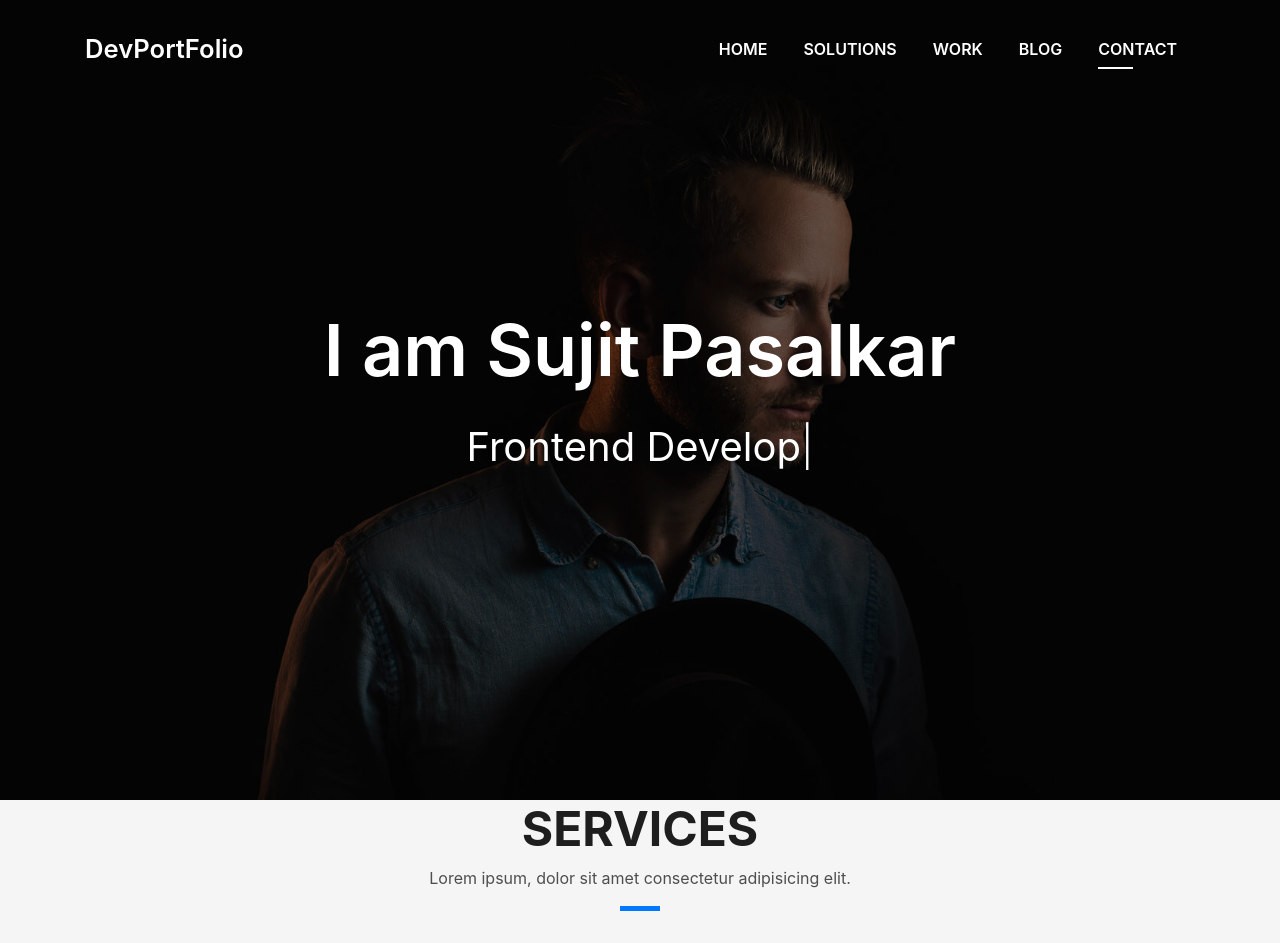
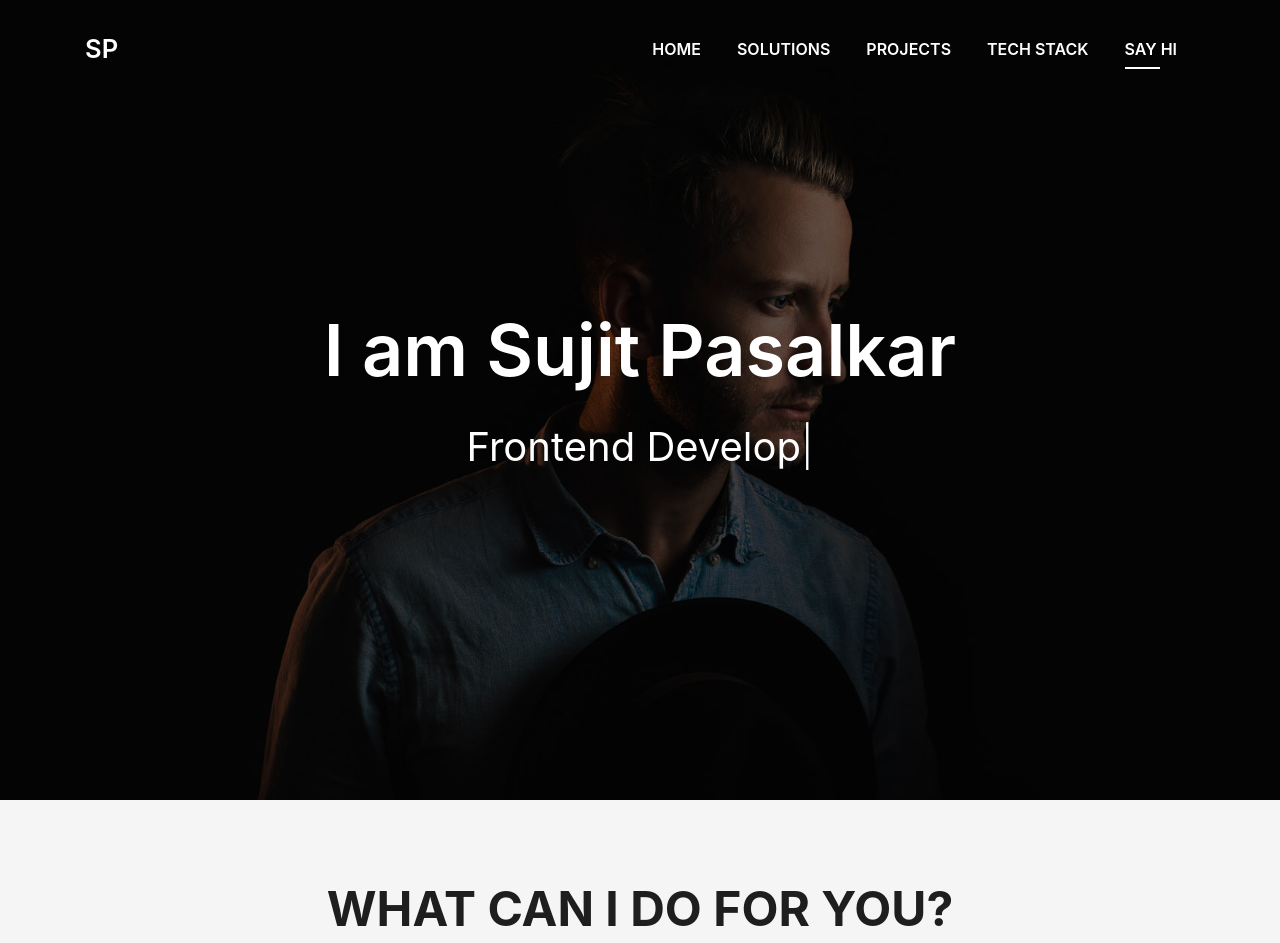
Before and after one commit to SujitP75/sujit_pasalkar.github.io, a plain HTML site: page index.html in a window 1280 px wide. Shown: the top 943 px of the page. Drawn offline with Linux system fonts and the light colour scheme; files whose address does not match are found by name.

Commit message:
2 small changes

```diff
--- a/index.html
+++ b/index.html
@@ -37,7 +37,7 @@
   <!-- ======= Header/ Navbar ======= -->
   <nav class="navbar navbar-b navbar-trans navbar-expand-md fixed-top" id="mainNav">
     <div class="container">
-      <a class="navbar-brand js-scroll" href="#page-top">DevPortFolio</a>
+      <a class="navbar-brand js-scroll" href="#page-top">SP</a>
       <button class="navbar-toggler collapsed" type="button" data-toggle="collapse" data-target="#navbarDefault" aria-controls="navbarDefault" aria-expanded="false" aria-label="Toggle navigation">
         <span></span>
         <span></span>
@@ -55,13 +55,13 @@
             <a class="nav-link js-scroll" href="#service">Solutions</a>
           </li>
           <li class="nav-item">
-            <a class="nav-link js-scroll" href="#work">Work</a>
+            <a class="nav-link js-scroll" href="#work">Projects</a>
           </li>
           <li class="nav-item">
-            <a class="nav-link js-scroll" href="#blog">Blog</a>
+            <a class="nav-link js-scroll" href="#blog">Tech Stack</a>
           </li>
           <li class="nav-item">
-            <a class="nav-link js-scroll" href="#contact">Contact</a>
+            <a class="nav-link js-scroll" href="#contact">Say Hi</a>
           </li>
         </ul>
       </div>
@@ -166,9 +166,9 @@
       <div class="container">
         <div class="row">
           <div class="col-sm-12">
-            <div class="title-box text-center">
+            <div class="title-box text-center" style="padding-top:80px ;">
               <h3 class="title-a">
-                Services
+                What can i do for you?
               </h3>
               <p class="subtitle-a">
                 Lorem ipsum, dolor sit amet consectetur adipisicing elit.
```
